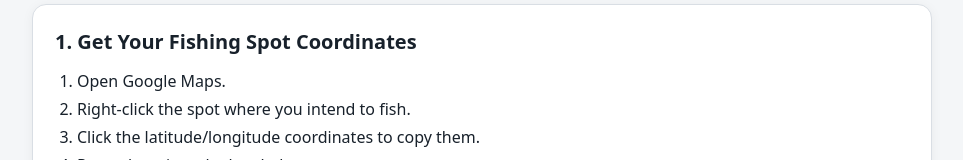
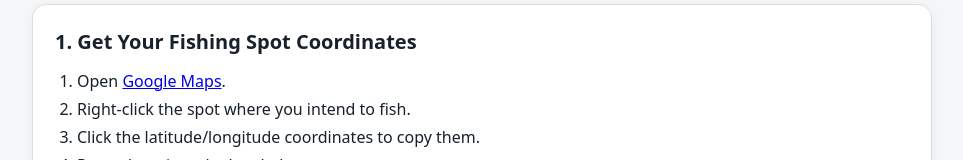
Before and after one commit to itsdayv/fishing-pressure, a plain HTML site: page index.html in a window 1280 px wide. Shown: the part 138-298 px from the top of the page, without its empty margins (158-1121 px from the left). Drawn offline with Linux system fonts and the light colour scheme.

Commit message:
Update index.html

```diff
--- a/index.html
+++ b/index.html
@@ -279,7 +279,7 @@
     <h2>1. Get Your Fishing Spot Coordinates</h2>
 
     <ol class="steps">
-      <li>Open Google Maps.</li>
+      <li>Open <a href="https://maps.google.com/" target="_blank" rel="noopener noreferrer">Google Maps</a>.</li>
       <li>Right-click the spot where you intend to fish.</li>
       <li>Click the latitude/longitude coordinates to copy them.</li>
       <li>Paste them into the box below.</li>
```
